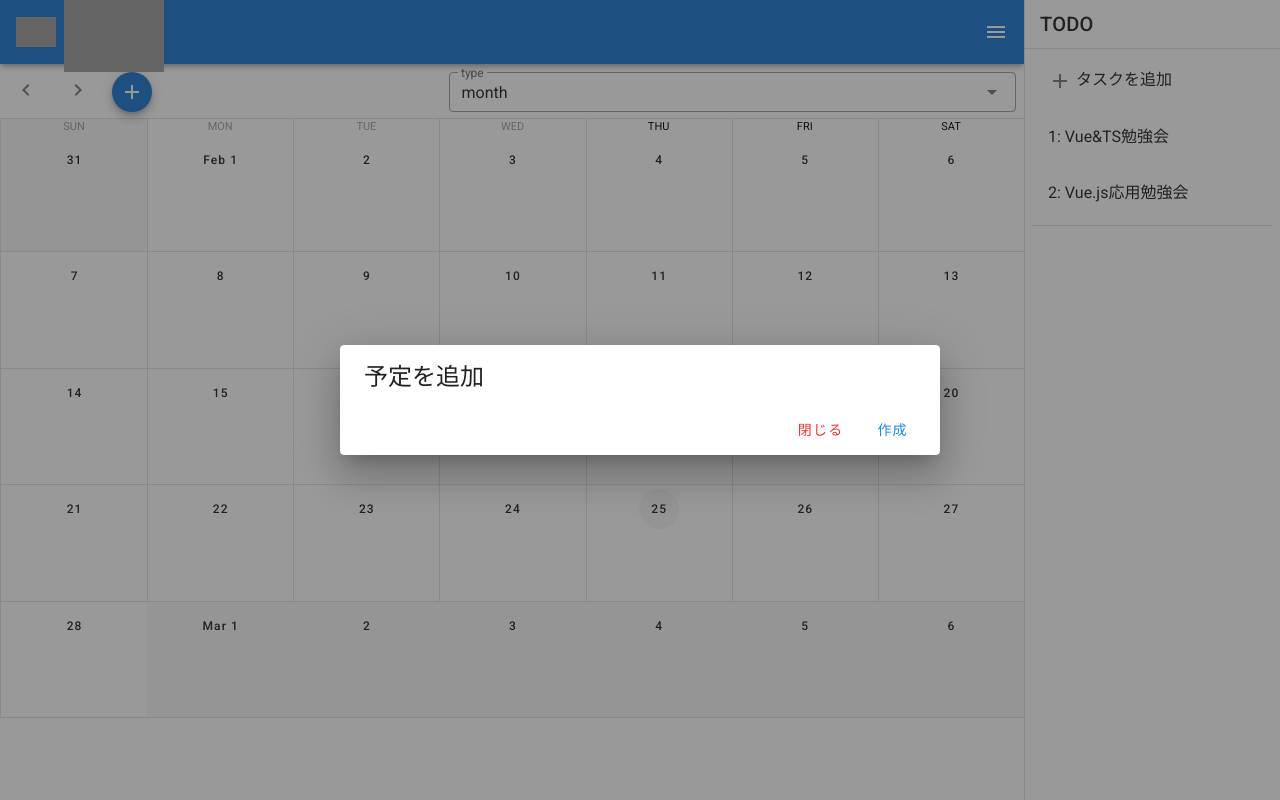
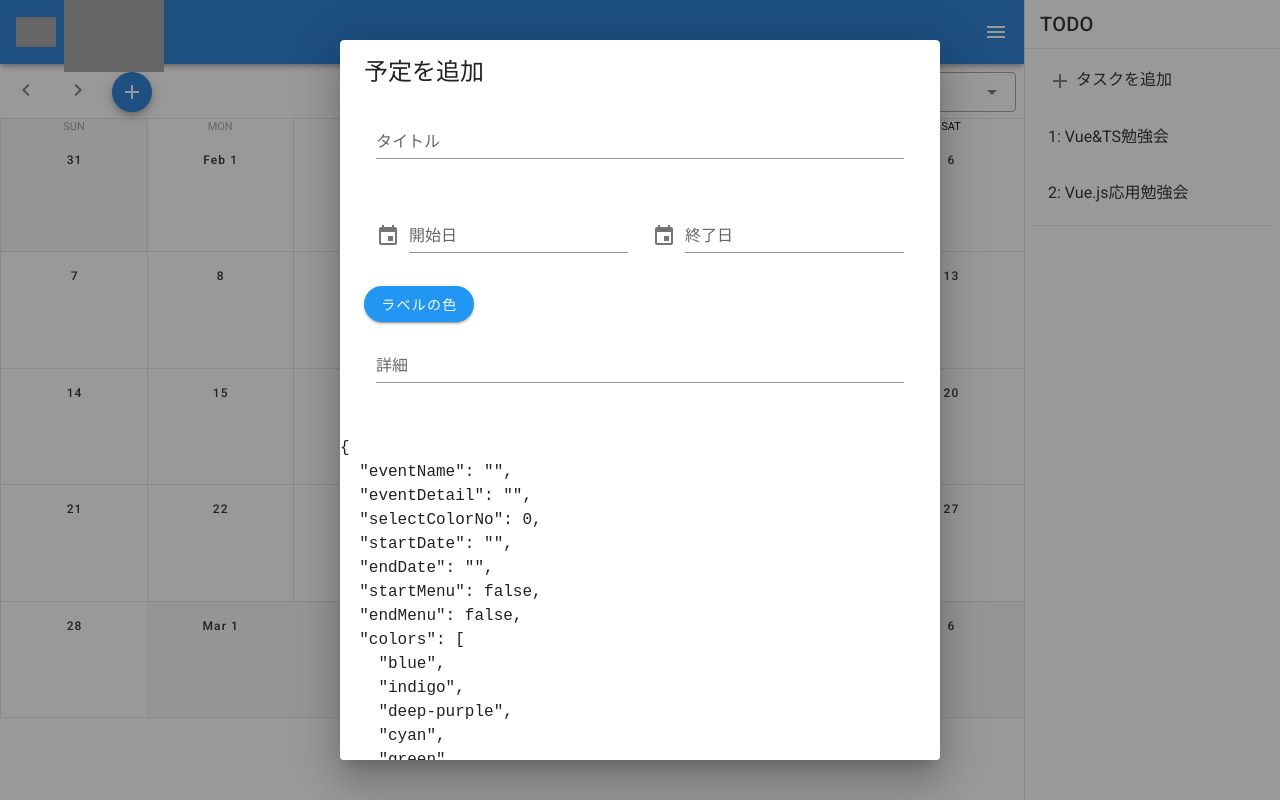
Before and after one commit to SeiyaHirata/vuerouter-vuex, a Vue app: page / in a window 1280 px wide. Both pictures are taken after a click on the button 132 px from the left and 92 px from the top of the page. Built offline with nearby package versions, Linux system fonts and the light colour scheme; grey boxes are pictures that could not be loaded.

Commit message:
入力フォーム

```diff
--- a/src/components/CreateTaskDialog.vue
+++ b/src/components/CreateTaskDialog.vue
@@ -5,6 +5,108 @@
         <v-card-title>
           <span class="headline">予定を追加</span>
         </v-card-title>
+
+        <v-card-text>
+          <v-container>
+            <v-row>
+              <v-col cols="12">
+                <v-text-field
+                  label="タイトル"
+                  v-model="eventName"
+                  required
+                ></v-text-field>
+              </v-col>
+
+              <v-col cols="6">
+                <v-menu
+                  v-model="startMenu"
+                  :close-on-content-click="false"
+                  :nudge-right="40"
+                  transition="scale-transition"
+                  min-width="auto"
+                >
+                  <template v-slot:activator="{ on, attrs }">
+                    <v-text-field
+                      v-model="startDate"
+                      label="開始日"
+                      prepend-icon="mdi-calendar"
+                      readonly
+                      v-bind="attrs"
+                      v-on="on"
+                    ></v-text-field>
+                  </template>
+                  <v-date-picker
+                    v-model="startDate"
+                    :max="endDate"
+                    @input="startMenu = false"
+                  ></v-date-picker>
+                </v-menu>
+              </v-col>
+
+              <v-col cols="6">
+                <v-menu
+                  v-model="endMenu"
+                  :close-on-content-click="false"
+                  :nudge-right="40"
+                  transition="scale-transition"
+                  min-width="auto"
+                >
+                  <template v-slot:activator="{ on, attrs }">
+                    <v-text-field
+                      v-model="endDate"
+                      label="終了日"
+                      prepend-icon="mdi-calendar"
+                      readonly
+                      v-bind="attrs"
+                      v-on="on"
+                    ></v-text-field>
+                  </template>
+                  <v-date-picker
+                    v-model="endDate"
+                    @input="endMenu = false"
+                    :min="startDate"
+                  ></v-date-picker>
+                </v-menu>
+              </v-col>
+
+              <v-menu close-on-content-click :nudge-width="200" offset-x>
+                <template v-slot:activator="{ on, attrs }">
+                  <v-btn
+                    :color="eventLabelColor"
+                    dark
+                    rounded
+                    v-bind="attrs"
+                    v-on="on"
+                  >
+                    ラベルの色
+                  </v-btn>
+                </template>
+
+                <v-sheet elevation="10" rounded="xl">
+                  <div class="pa-4">
+                    <v-chip-group v-model="selectColorNo" mandatory column>
+                      <v-chip
+                        v-for="color in colors"
+                        :key="color"
+                        :color="color"
+                        text-color="white"
+                        filter
+                      >
+                        {{ color }}
+                      </v-chip>
+                    </v-chip-group>
+                  </div>
+                </v-sheet>
+              </v-menu>
+              <v-col cols="12">
+                <v-text-field label="詳細" v-model="eventDetail"></v-text-field>
+              </v-col>
+            </v-row>
+          </v-container>
+        </v-card-text>
+
+        <pre>{{ $data }}</pre>
+
         <v-card-actions>
           <v-spacer></v-spacer>
           <v-btn color="red darken-1" text @click="closeDialog">
@@ -22,6 +124,27 @@
 <script>
 export default {
   name: "CreateTaskDialog",
+  data() {
+    return {
+      eventName: "",
+      eventDetail: "",
+      selectColorNo: 0,
+      startDate: "",
+      endDate: "",
+      startMenu: false,
+      endMenu: false,
+      colors: [
+        "blue",
+        "indigo",
+        "deep-purple",
+        "cyan",
+        "green",
+        "orange",
+        "grey darken-1",
+        "red"
+      ]
+    };
+  },
   computed: {
     createTaskDialog: {
       get() {
@@ -30,10 +153,19 @@ export default {
       set(value) {
         this.$store.dispatch("switchCreateTaskDialog", value);
       }
+    },
+    eventLabelColor: {
+      get() {
+        return this.colors[this.selectColorNo];
+      }
     }
   },
   methods: {
     closeDialog() {
+      this.eventName = "";
+      this.startDate = "";
+      this.endDate = "";
+      this.eventDetail = "";
       this.$store.dispatch("switchCreateTaskDialog", false);
     }
   }
```
